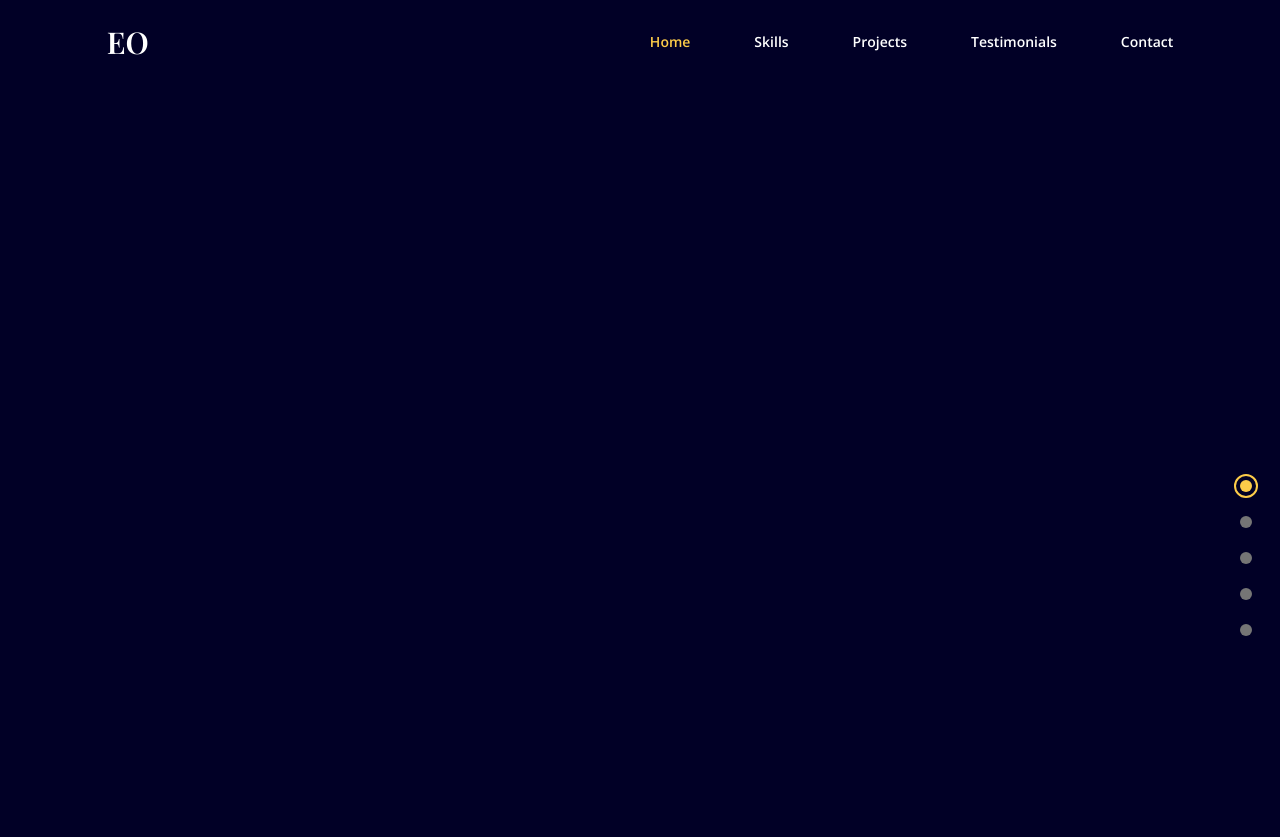
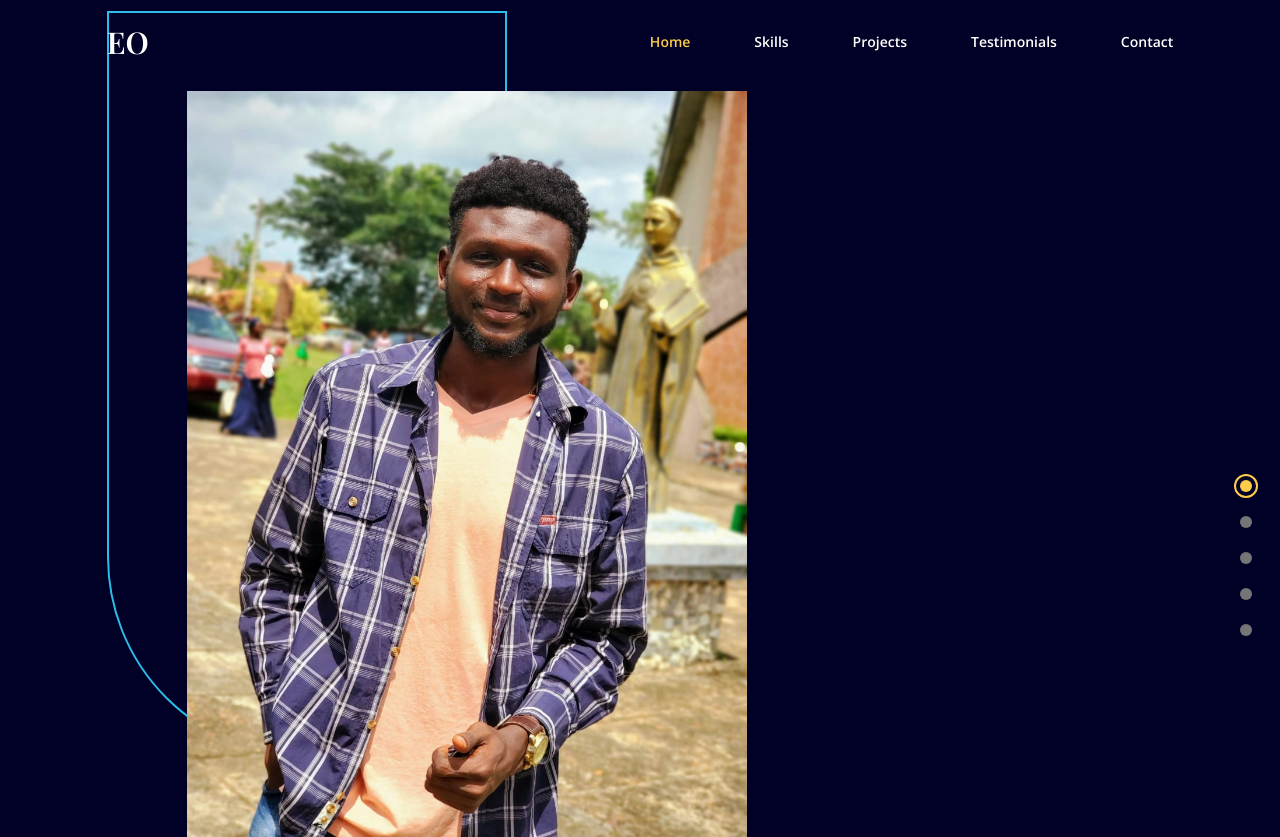
Before and after one commit to Emmyojile/portfolio-v2, a React (Vite) app: page / in a window 1280 px wide. Before the commit the page ends 800 px from the top, so only its background shows below. Built offline with nearby package versions, Linux system fonts and the light colour scheme.

Commit message:
landing page

```diff
--- a/src/App.jsx
+++ b/src/App.jsx
@@ -2,6 +2,7 @@
 import useMediaQuery from "./hooks/useMediaQuery";
 import Navbar from "./components/Navbar";
 import DotGroup from "./components/DotGroup";
+import Landing from "./components/Landing";
 
 function App() {
   const [selectedPage, setSelectedPage] = useState("home");
@@ -26,10 +27,13 @@
           setSelectedPage={setSelectedPage}
         />
         <div className="w-5/6 mx-auto md:h-full">
-          <DotGroup
+          {isAboveMediumScreens && (
+            <DotGroup
             selectedPage={selectedPage}
             setSelectedPage={setSelectedPage}
           />
+          )}
+          <Landing setSelectedPage={setSelectedPage}/>
         </div>
       </div>
     </>
--- /dev/null
+++ b/src/components/Landing.jsx
@@ -0,0 +1,31 @@
+import useMediaQuery from '../hooks/useMediaQuery'
+import {motion} from 'framer-motion'
+import AnchorLink from 'react-anchor-link-smooth-scroll';
+
+const Landing = ({setSelectedPage}) => {
+    const isAboveMediumScreenshots = useMediaQuery("(min-width: 1060px)");
+
+  return (
+    <section
+        id='home'
+        className='md:flex md:justify-between md:items-center md:h-full gap-16 py-10'
+    >
+
+        {/* IMAGE SECTION */}
+        <div className="md:order-2 flex justify-center basis-3/5 z-10 mt-16 md:mt-32">
+            {isAboveMediumScreenshots ? (
+            <div
+                className='relative z-0 ml-20 before:absolute before:-top-20 before:-left-20 before:rounded-b-[400px] before:w-full before:max-w-[400px] before:h-full before:border-2 before:border-blue before:z-[-1]'
+            >
+                <img
+                className='hover:filter hover:saturate-200 transition duration-500 z-10 w-full max-w-[400px] md:max-w-[600px]'
+                alt='profile'
+                src='../assets/Dp.jpg'
+                />
+            </div>) : (<div></div>)}
+        </div>
+    </section>
+  )
+}
+
+export default Landing
```
Also changed, not shown: public/assets/Dp.jpg (added).
